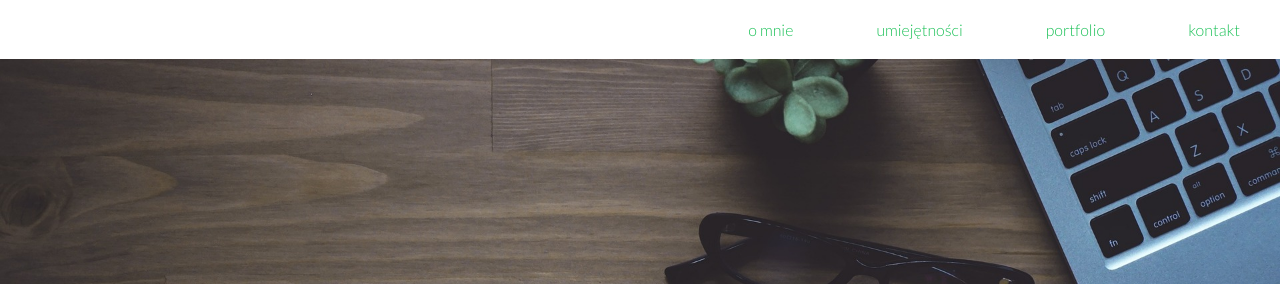
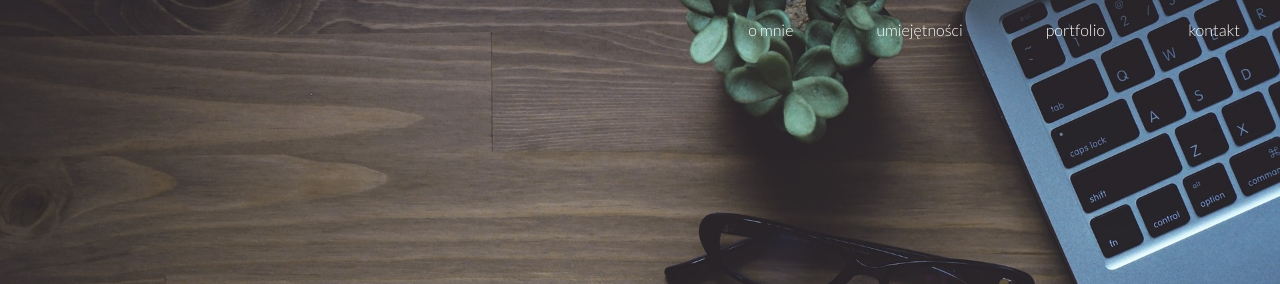
Before and after one commit to kusionjacek/portfolio, a plain HTML site: page index.html in a window 1280 px wide. Shown: the top 284 px of the page. Drawn offline with nearby package versions, Linux system fonts and the light colour scheme.

Commit message:
update jquery toolbar

```diff
--- a/css/style.css
+++ b/css/style.css
@@ -33,13 +33,20 @@ section{
     position: fixed;
     width: 100%;
     top: 0;
-    background-color: #fff;
     z-index: 10;
 }
-
+.bg0{
+    background-color: white;
+    color: #1ac056;
+}
+.white{
+    background-color: transparent;
+    color: white;
+}
 #main-nav ul{
     margin: 0;
     float: right;
+
 }
 
 #main-nav ul li{
@@ -48,9 +55,12 @@ section{
     padding: 20px 40px;
 }
 
-#main-nav ul li a{
+nav ul li a{
     text-decoration: none;
     color: #1ac056;
+}
+.after{
+    color: white;
 }
 
 #main-nav ul li a:hover{
--- a/index.html
+++ b/index.html
@@ -21,15 +21,15 @@
 
 <body>
     <!--Main navigation-->
-    <nav id="main-nav">
+    <nav id="main-nav" class='bg0'>
         <label for="drop" class="toggle">Menu</label>
         <input type="checkbox" id="drop">
 
         <ul>
-            <li><a href="#about">o mnie</a></li>
-            <li><a href="#skills">umiejętności</a></li>
-            <li><a href="#portfolio">portfolio</a></li>
-            <li><a href="#contact">kontakt</a></li>
+            <li><a href="#about" class="query">o mnie</a></li>
+            <li><a href="#skills" class="query">umiejętności</a></li>
+            <li><a href="#portfolio" class="query">portfolio</a></li>
+            <li><a href="#contact" class="query">kontakt</a></li>
         </ul>
     </nav>
 
--- a/js/main.js
+++ b/js/main.js
@@ -1,6 +1,6 @@
 $( document ).ready(function() {
 console.log('test');
-});
+
 
 $("a[href^='#']").click(function(e) {
 	e.preventDefault();
@@ -12,3 +12,15 @@ $("a[href^='#']").click(function(e) {
 		scrollTop: position
 	},1000);
 });
+
+
+
+$(window).scroll(function() {
+    if ($(this).scrollTop() > 100) {
+      $("#main-nav").removeClass('white')&&$('.query').removeClass('after');
+    }else{
+        $("#main-nav").addClass('white')&&$('.query').addClass('after');
+    }
+});
+
+    });
```
